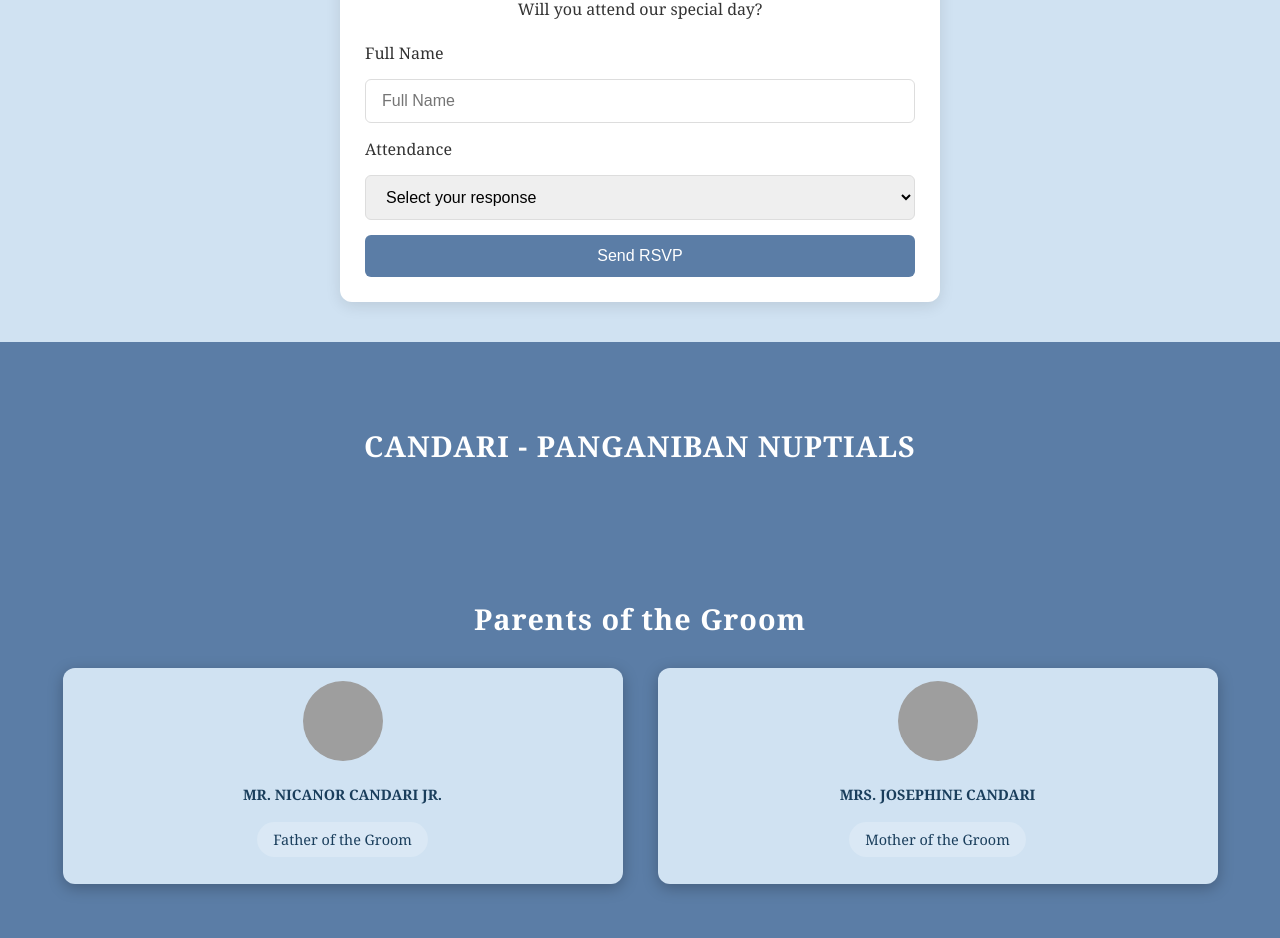
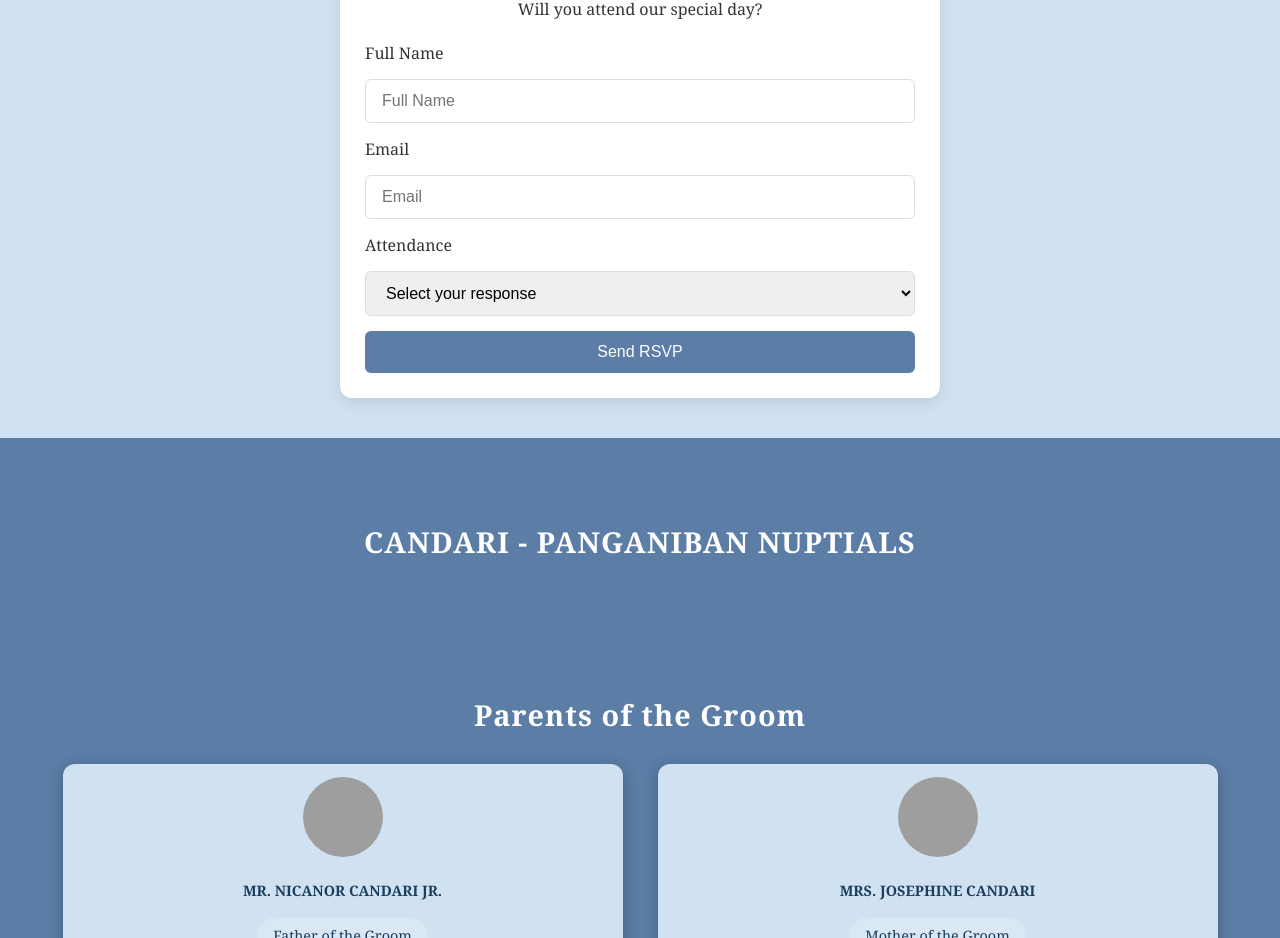
Before and after one commit to renx19/kence, a React (Vite) app: page /home in a window 1280 px wide. Shown: the part 6671-7609 px from the top of the page. Built offline with nearby package versions, Linux system fonts and the light colour scheme; grey boxes are pictures that could not be loaded; a web font is replaced by a local one.

Commit message:
Update rsvp.tsx

```diff
--- a/src/sections/rsvp.tsx
+++ b/src/sections/rsvp.tsx
@@ -1,3 +1,132 @@
+// import React, { useState } from "react";
+// import { ToastContainer, toast } from "react-toastify";
+// import "react-toastify/dist/ReactToastify.css";
+// import "../styles/rsvp.css";
+// import { motion } from "motion/react";
+
+// const Rsvp: React.FC = () => {
+//   const [name, setName] = useState("");
+//   const [attendance, setAttendance] = useState("");
+//   const [loading, setLoading] = useState(false); // New loading state
+
+//   const handleSubmit = async (e: React.FormEvent) => {
+//     e.preventDefault();
+//     setLoading(true); // Disable button
+
+//     try {                <div className=""></div>
+//       await fetch(
+//         "https://script.google.com/macros/s/AKfycbylSsytVYkYmqsZzBEj3mk0f-zfzudehxcWefEyW-PNEUw6PpKGW7YmJZjivucmoYxFSw/exec",
+//         {
+//           method: "POST",
+//           mode: "no-cors",
+//           headers: { "Content-Type": "application/json" },
+//           body: JSON.stringify({ name, attendance }),
+//         }
+//       );
+
+//       toast.success("✅ RSVP submitted!");
+//       setName("");
+//       setAttendance("");
+//     } catch (error) {
+//       toast.error(
+//         error instanceof Error
+//           ? `⚠️ Failed to send RSVP: ${error.message}`
+//           : "⚠️ Failed to send RSVP: Unknown error"
+//       );
+//     } finally {
+//       setLoading(false); // Re-enable button
+//     }
+//   };
+
+//   const variants = {
+//     hidden: { opacity: 0, y: 30, scale: 0.95 },
+//     visible: { opacity: 1, y: 0, scale: 1 },
+//   };
+
+//   return (
+//     <section id="rsvp" className="rsvp-section">
+
+//         <h2 className="gift-section">RSVP</h2>
+
+
+
+//         {/* <motion.div
+//           className="rsvp-video"
+//           initial="hidden"
+//           whileInView="visible"
+//           viewport={{ once: false, amount: 0.3 }}
+//           variants={variants}
+//           transition={{ delay: 0.3, duration: 0.8, ease: "easeOut" }}
+//         >
+//           <div className="video-wrapper">
+//             <iframe
+//               id="rsvp-video"
+//               src="https://www.youtube.com/embed/YakDcw2TUR0?si=CyXjzD4PNeiGdqGb&amp;start=97"
+//               title="Wedding Video"
+//               frameBorder="0"
+//               allow="accelerometer; autoplay; clipboard-write; encrypted-media; gyroscope; picture-in-picture; web-share"
+//               allowFullScreen
+//             ></iframe>
+
+//           </div>
+//         </motion.div> */}
+//         <motion.div
+//           className="rsvp-form-container"
+//           initial="hidden"
+//           whileInView="visible"
+//           viewport={{ once: false, amount: 0.3 }}
+//           variants={variants}
+//           transition={{ delay: 0, duration: 0.8, ease: "easeOut" }}
+//         >
+
+//           <div className="rsvp-card">
+//             <h2 className="rsvp-h2">RSVP</h2>
+//             <p>Will you attend our special day?</p>
+
+//             <form onSubmit={handleSubmit} className="rsvp-form" noValidate>
+//               <label className="sr-only" htmlFor="rsvp-name">Full Name</label>
+//               <input
+//                 id="rsvp-name"
+//                 type="text"
+//                 placeholder="Full Name"
+//                 value={name}
+//                 onChange={(e) => setName(e.target.value)}
+//                 required
+//                 autoComplete="name"
+//               />
+
+//               <label className="sr-only" htmlFor="rsvp-attendance">Attendance</label>
+//               <select
+//                 id="rsvp-attendance"
+//                 value={attendance}
+//                 onChange={(e) => setAttendance(e.target.value)}
+//                 required
+//               >
+//                 <option value="">Select your response</option>
+//                 <option value="Yes">Yes, I’ll be there!</option>
+//                 <option value="No">Sorry, can’t make it</option>
+//               </select>
+
+//               <button
+//                 className="rsvp-button"
+//                 type="submit"
+//                 disabled={loading}
+//               >
+//                 {loading ? "Sending..." : "Send RSVP"}
+//               </button>
+//             </form>
+//           </div>
+//         </motion.div>
+
+
+//       <ToastContainer position="top-right" autoClose={3000} />
+//     </section>
+//   );
+// };
+
+// export default Rsvp;
+
+
 import React, { useState } from "react";
 import { ToastContainer, toast } from "react-toastify";
 import "react-toastify/dist/ReactToastify.css";
@@ -6,26 +135,43 @@ import { motion } from "motion/react";
 
 const Rsvp: React.FC = () => {
   const [name, setName] = useState("");
-  const [attendance, setAttendance] = useState("");
-  const [loading, setLoading] = useState(false); // New loading state
+  const [email, setEmail] = useState("");
+  const [attendance, setAttendance] = useState(""); // "Yes" | "No"
+  const [loading, setLoading] = useState(false);
 
   const handleSubmit = async (e: React.FormEvent) => {
     e.preventDefault();
-    setLoading(true); // Disable button
+
+    if (!name.trim()) {
+      toast.warn("Please enter your full name.");
+      return;
+    }
+    if (!email.trim()) {
+      toast.warn("Please enter your email.");
+      return;
+    }
+    if (!attendance) {
+      toast.warn("Please select your attendance.");
+      return;
+    }
+
+    setLoading(true);
+    const timestamp = new Date().toISOString();
 
     try {
       await fetch(
-        "https://script.google.com/macros/s/AKfycbwvQ5RRMTBKX0ZJgjxEOilBBPElCWlrmOf-o6sHjWqDcLRByk80DOkYSZ79aRjauq-X0A/exec",
+        "https://script.google.com/macros/s/AKfycbyfqLJnHhibxACCTF1WF4fVfZWUbDU188FXwJ3REjktrAu0f9KbFKiZMceoz68Nauje/exec",
         {
           method: "POST",
           mode: "no-cors",
           headers: { "Content-Type": "application/json" },
-          body: JSON.stringify({ name, attendance }),
+          body: JSON.stringify({ name, email, attendance, timestamp }),
         }
       );
 
       toast.success("✅ RSVP submitted!");
       setName("");
+      setEmail("");
       setAttendance("");
     } catch (error) {
       toast.error(
@@ -34,7 +180,7 @@ const Rsvp: React.FC = () => {
           : "⚠️ Failed to send RSVP: Unknown error"
       );
     } finally {
-      setLoading(false); // Re-enable button
+      setLoading(false);
     }
   };
 
@@ -45,31 +191,8 @@ const Rsvp: React.FC = () => {
 
   return (
     <section id="rsvp" className="rsvp-section">
-
       <h2 className="gift-section">RSVP</h2>
 
-
-
-        {/* <motion.div
-          className="rsvp-video"
-          initial="hidden"
-          whileInView="visible"
-          viewport={{ once: false, amount: 0.3 }}
-          variants={variants}
-          transition={{ delay: 0.3, duration: 0.8, ease: "easeOut" }}
-        >
-          <div className="video-wrapper">
-            <iframe
-              id="rsvp-video"
-              src="https://www.youtube.com/embed/YakDcw2TUR0?si=CyXjzD4PNeiGdqGb&amp;start=97"
-              title="Wedding Video"
-              frameBorder="0"
-              allow="accelerometer; autoplay; clipboard-write; encrypted-media; gyroscope; picture-in-picture; web-share"
-              allowFullScreen
-            ></iframe>
-
-          </div>
-        </motion.div> */}
       <motion.div
         className="rsvp-form-container"
         initial="hidden"
@@ -78,13 +201,14 @@ const Rsvp: React.FC = () => {
         variants={variants}
         transition={{ delay: 0, duration: 0.8, ease: "easeOut" }}
       >
-
         <div className="rsvp-card">
           <h2 className="rsvp-h2">RSVP</h2>
           <p>Will you attend our special day?</p>
 
           <form onSubmit={handleSubmit} className="rsvp-form" noValidate>
-              <label className="sr-only" htmlFor="rsvp-name">Full Name</label>
+            <label className="sr-only" htmlFor="rsvp-name">
+              Full Name
+            </label>
             <input
               id="rsvp-name"
               type="text"
@@ -95,7 +219,23 @@ const Rsvp: React.FC = () => {
               autoComplete="name"
             />
 
-              <label className="sr-only" htmlFor="rsvp-attendance">Attendance</label>
+            <label className="sr-only" htmlFor="rsvp-email">
+              Email
+            </label>
+            <input
+              id="rsvp-email"
+              type="email"
+              placeholder="Email"
+              value={email}
+              onChange={(e) => setEmail(e.target.value)}
+              required
+              autoComplete="email"
+              inputMode="email"
+            />
+
+            <label className="sr-only" htmlFor="rsvp-attendance">
+              Attendance
+            </label>
             <select
               id="rsvp-attendance"
               value={attendance}
@@ -107,17 +247,12 @@ const Rsvp: React.FC = () => {
               <option value="No">Sorry, can’t make it</option>
             </select>
 
-              <button
-                className="rsvp-button"
-                type="submit"
-                disabled={loading}
-              >
+            <button className="rsvp-button" type="submit" disabled={loading}>
               {loading ? "Sending..." : "Send RSVP"}
             </button>
           </form>
         </div>
       </motion.div>
-
 
       <ToastContainer position="top-right" autoClose={3000} />
     </section>
```
Lines whose indentation alone changed are shown as unchanged.
